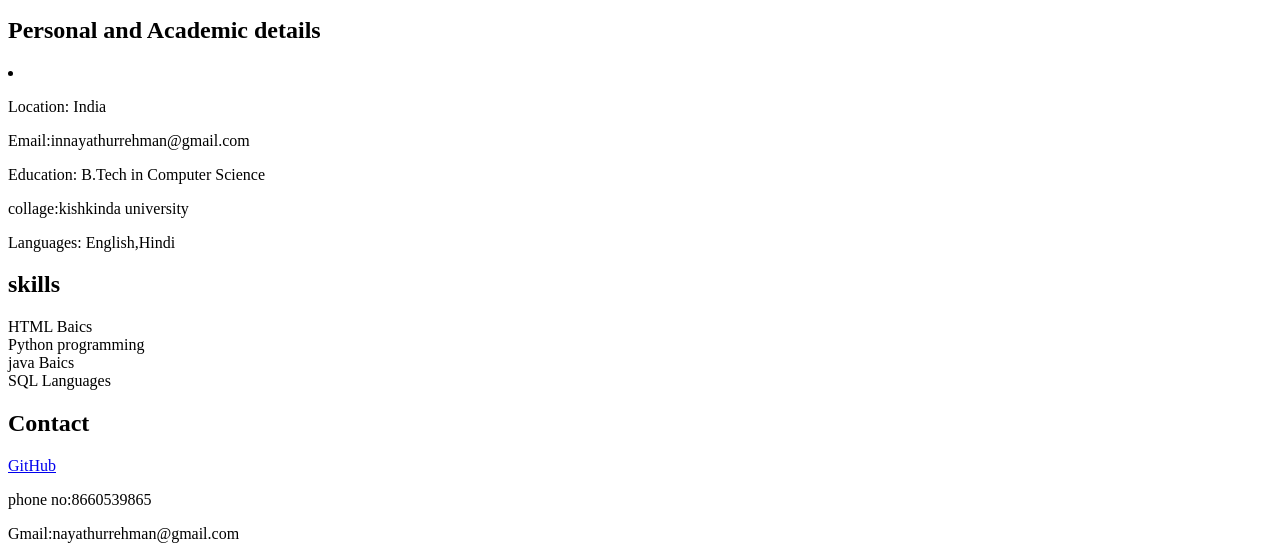
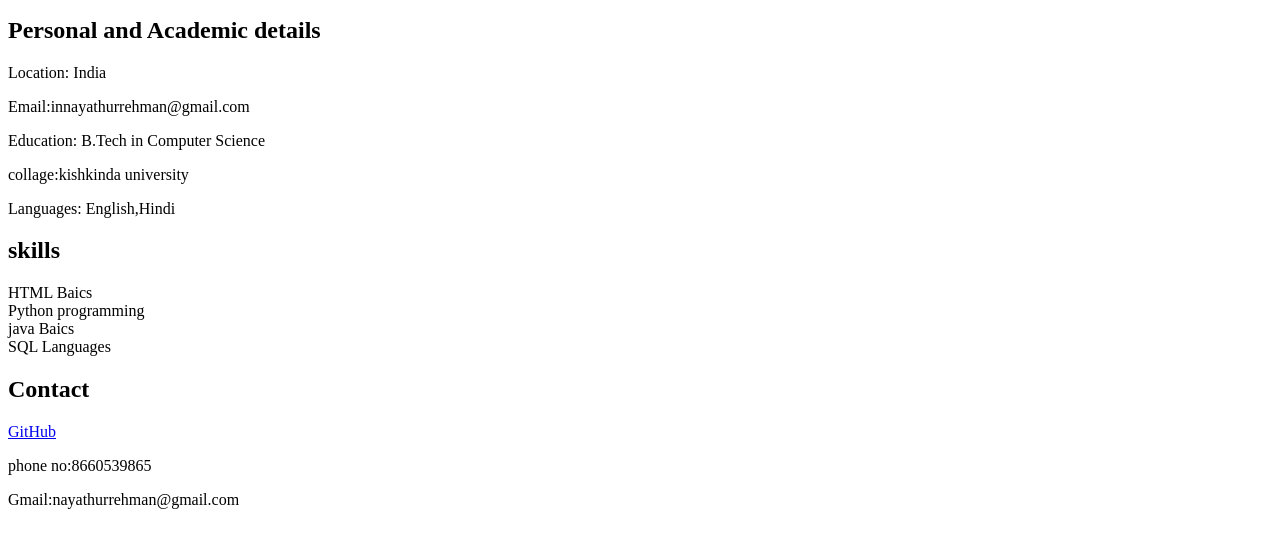
Before and after one commit to innayathurrehman/proj, a plain HTML site: page index.html in a window 1280 px wide. Shown: the part 374-933 px from the top of the page. After the commit the page ends 899 px from the top, so only its background shows below. Drawn offline with Linux system fonts and the light colour scheme.

Commit message:
Update index.html

```diff
--- a/index.html
+++ b/index.html
@@ -12,11 +12,11 @@
   <p>Hello! I'm Innayath — a software enthusiast who enjoys building web projects, solving algorithmic problems, and learning new technologies. I focus on clear, maintainable code and like turning ideas into working applications.</p>
 
   <h2>Personal and Academic details</h2>
-  <li><p>Location: India</p>
+  <p>Location: India</p>
   <p>Email:innayathurrehman@gmail.com</p>
   <p>Education: B.Tech in Computer Science </p>
   <p>collage:kishkinda university</p>
-  <p>Languages: English,Hindi </p></li>
+  <p>Languages: English,Hindi </p>
   <h2>
     <h2 ><b>skills</b></h2>
     <p>HTML Baics<br>
```
